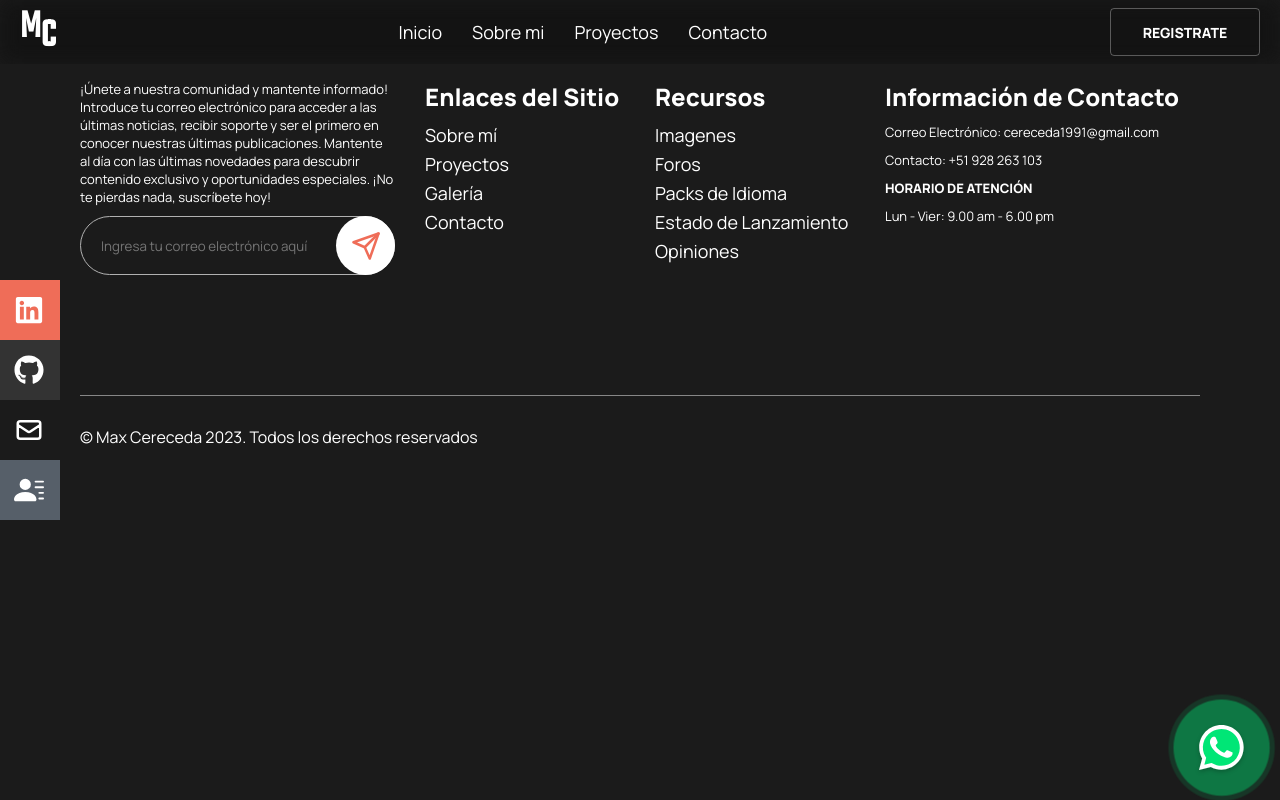
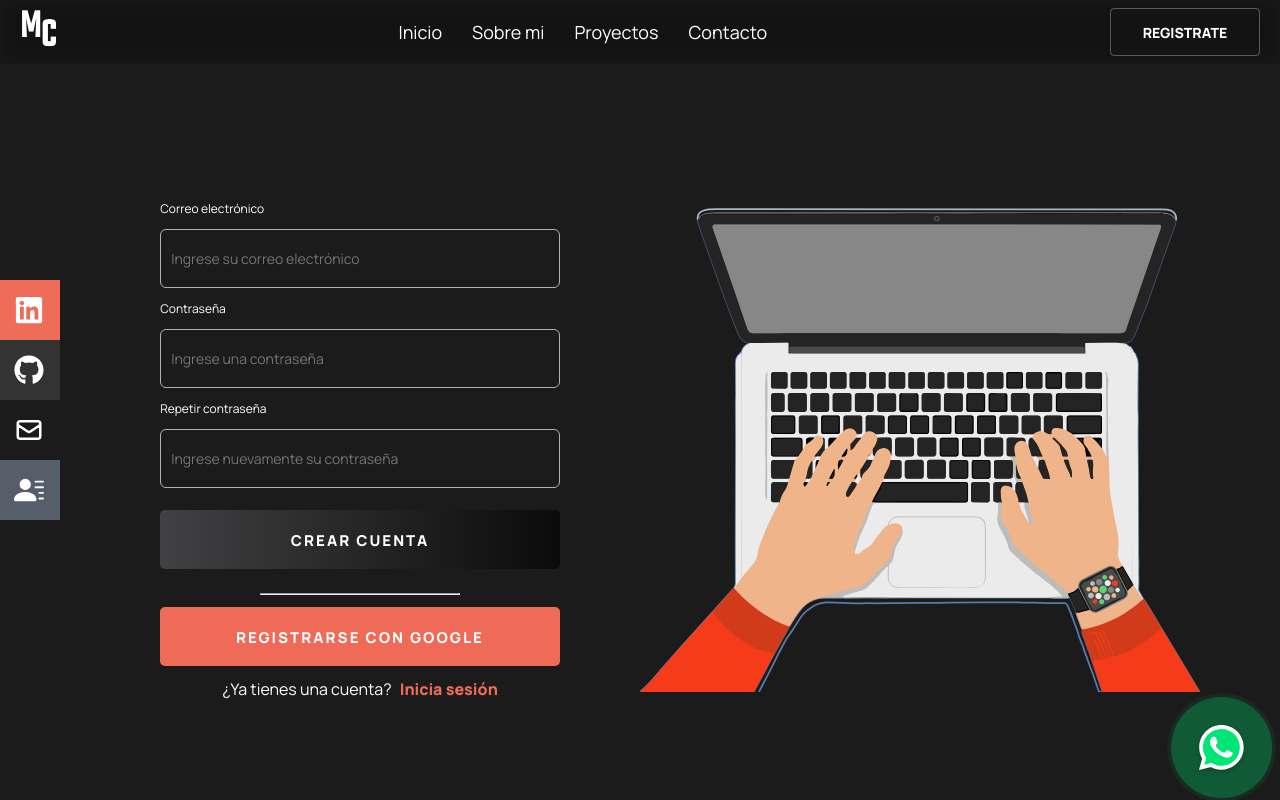
Before and after one commit to cereceda1991/new_portfolio, a React (Vite) app: page /register in a window 1280 px wide. Shown: the top 800 px of the page. Built offline with nearby package versions, Linux system fonts and the light colour scheme.

Commit message:
feat: add login and register pages

```diff
--- a/src/App.jsx
+++ b/src/App.jsx
@@ -3,6 +3,8 @@ import Navbar from './components/Navbar/Navbar';
 import { Route, Routes } from 'react-router-dom';
 import Home from './pages/Home/Home';
 import Footer from './components/Footer/Footer';
+import Register from './pages/Register/Register';
+import Login from './pages/Login/Login';
 
 function App() {
   return (
@@ -10,6 +12,8 @@ function App() {
       <Navbar />
       <Routes>
         <Route path="/" element={<Home />} />
+        <Route path="/register" element={<Register />} />
+        <Route path="/login" element={<Login />} />
       </Routes>
       <Footer />
     </>
--- a/src/components/Footer/Subfooter.css
+++ b/src/components/Footer/Subfooter.css
@@ -42,8 +42,8 @@
   display: grid;
   place-content: center;
   font-family: inherit;
-  background: #fff;
-  color: var(--secondary-color);
+  background: var(--secondary-color);
+  color: var(--Text_Ligth);
   border: none;
   width: 59px;
   height: 59px;
--- a/src/index.css
+++ b/src/index.css
@@ -18,8 +18,8 @@
   --border-color-secondary: #ff1949;
   --background-gradient: linear-gradient(
     90deg,
-    rgba(212, 4, 47, 1) 0%,
-    rgba(255, 25, 73, 1) 100%
+    rgb(239, 107, 87) 0%,
+    rgb(239, 107, 87, 1) 100%
   );
   --background-gradient-secondary: linear-gradient(to right, #414143, #0009);
   --custom-box-shadow: 1px 4px 20px -2px rgba(0, 0, 0, 0.1);
--- /dev/null
+++ b/src/pages/Login/Login.css
@@ -0,0 +1,8 @@
+.recovery__password {
+  text-align: right;
+}
+
+.sub__container-login {
+  display: flex;
+  width: 100%;
+}
--- /dev/null
+++ b/src/pages/Login/Login.jsx
@@ -0,0 +1,85 @@
+import { useState } from 'react';
+import image_register from '../../assets/Home/code_handler.svg';
+import { Link } from 'react-router-dom';
+
+import './Login.css';
+import { handleUpClick } from '../../utils/handleUpClick';
+const Login = () => {
+  const [email, setEmail] = useState('');
+  const [password, setPassword] = useState('');
+
+  const handleEmailChange = (e) => {
+    setEmail(e.target.value);
+  };
+
+  const handlePasswordChange = (e) => {
+    setPassword(e.target.value);
+  };
+
+  const handleSubmit = (e) => {
+    e.preventDefault();
+    // Aquí puedes agregar la lógica para enviar los datos del formulario
+  };
+
+  return (
+    <main className="container__register">
+      <section className="sub__container-login">
+        <div className="register__right">
+          <img src={image_register} alt="Imagen de registro" />
+        </div>
+        <section className="register__left">
+          <form className="register__form-form" onSubmit={handleSubmit}>
+            <label htmlFor="email" className="register__label">
+              Correo electrónico
+            </label>
+            <input
+              id="email"
+              className="register__input"
+              type="email"
+              placeholder="Ingrese su correo electrónico"
+              value={email}
+              onChange={handleEmailChange}
+              required
+            />
+            <label htmlFor="password" className="register__label">
+              Contraseña
+            </label>
+            <input
+              id="password"
+              className="register__input"
+              type="password"
+              placeholder="Ingrese una contraseña"
+              value={password}
+              onChange={handlePasswordChange}
+              required
+            />
+            <p className="recovery__password">
+              ¿Olvidaste tu contraseña?
+              <Link to={'/recovery'}>
+                <b>Haz click aquí</b>
+              </Link>
+            </p>
+
+            <button className="register__button" type="submit">
+              Ingresar
+            </button>
+          </form>
+          <div className="register__form-form">
+            <hr className="line_divider" />
+            <button className="registerGoogle_buttton" type="submit">
+              Ingresar con Google
+            </button>
+            <p className="text__login">
+              ¿No tienes cuenta?
+              <Link to={'/register'} onClick={handleUpClick}>
+                <b>Regístrate</b>
+              </Link>
+            </p>
+          </div>
+        </section>
+      </section>
+    </main>
+  );
+};
+
+export default Login;
--- /dev/null
+++ b/src/pages/Register/Register.css
@@ -0,0 +1,121 @@
+.container__register {
+  display: flex;
+  justify-content: center;
+  align-items: center;
+  padding: 80px;
+  width: 100%;
+  max-width: 2160px;
+  margin: auto;
+}
+
+.sub__container {
+  display: flex;
+  width: 100%;
+}
+
+.register__left {
+  width: 50%;
+  padding: 55.97px 80.25px;
+  display: flex;
+  flex-direction: column;
+  justify-content: center;
+  align-items: center;
+}
+
+.register__form-form {
+  display: grid;
+  width: 100%;
+  max-width: 500px;
+  gap: 12px;
+}
+
+.text__login {
+  text-align: center;
+}
+
+.register__form-form b {
+  text-align: center;
+  color: var(--secondary-color);
+  margin-left: 0.5rem;
+}
+
+.register__title {
+  text-align: center;
+  color: var(--text-title);
+  font-weight: 800;
+  text-transform: uppercase;
+  letter-spacing: 1px;
+  font-size: 32px;
+}
+
+.register__input {
+  display: flex;
+  align-items: center;
+  width: 100%;
+  text-indent: 10px;
+  font-size: 14px;
+  border-radius: 0.375rem;
+}
+
+.register__button,
+.registerGoogle_buttton {
+  font-family: inherit;
+  background: var(--background-gradient);
+  color: #fff;
+  border: none;
+  width: 100%;
+  padding: 20px;
+  height: 59px;
+  text-transform: uppercase;
+  font-weight: bolder;
+  font-size: 15px;
+  letter-spacing: 2px;
+  border-radius: 5px;
+  cursor: pointer;
+}
+
+.register__button {
+  background: var(--background-gradient-secondary);
+  margin-top: 10px;
+}
+
+.registerGoogle_buttton {
+  background: var(--background-gradient);
+}
+
+.register__right {
+  display: flex;
+  width: 50%;
+  flex-direction: column;
+  justify-content: center;
+  align-items: center;
+}
+
+.register__right img {
+  max-width: 623px;
+}
+
+.line_divider {
+  width: 12.5rem;
+  height: 1px;
+  margin: 1.5rem auto 0px;
+  background: rgba(28, 28, 28, 0.74);
+}
+
+@media (max-width: 1200px) {
+  .sub__container {
+    flex-direction: column;
+    width: 100%;
+    padding: 0;
+    box-shadow: none;
+  }
+
+  .register__left {
+    width: 100%;
+    padding: 0;
+  }
+
+  .register__right {
+    display: none;
+  }
+}
--- /dev/null
+++ b/src/pages/Register/Register.jsx
@@ -0,0 +1,95 @@
+import { useState } from 'react';
+import image_register from '../../assets/Home/code_handler.svg';
+import './Register.css';
+import { Link } from 'react-router-dom';
+import { handleUpClick } from '../../utils/handleUpClick';
+
+const Register = () => {
+  const [email, setEmail] = useState('');
+  const [password, setPassword] = useState('');
+  const [repeatPassword, setRepeatPassword] = useState('');
+
+  const handleEmailChange = (e) => {
+    setEmail(e.target.value);
+  };
+
+  const handlePasswordChange = (e) => {
+    setPassword(e.target.value);
+  };
+
+  const handleRepeatPasswordChange = (e) => {
+    setRepeatPassword(e.target.value);
+  };
+
+  const handleSubmit = (e) => {
+    e.preventDefault();
+    // Aquí puedes agregar la lógica para enviar los datos del formulario
+  };
+
+  return (
+    <main className="container__register">
+      <section className="sub__container">
+        <section className="register__left">
+          <form className="register__form-form" onSubmit={handleSubmit}>
+            <label htmlFor="email" className="register__label">
+              Correo electrónico
+            </label>
+            <input
+              id="email"
+              className="register__input"
+              type="email"
+              placeholder="Ingrese su correo electrónico"
+              value={email}
+              onChange={handleEmailChange}
+              required
+            />
+            <label htmlFor="password" className="register__label">
+              Contraseña
+            </label>
+            <input
+              id="password"
+              className="register__input"
+              type="password"
+              placeholder="Ingrese una contraseña"
+              value={password}
+              onChange={handlePasswordChange}
+              required
+            />
+            <label htmlFor="repeatPassword" className="register__label">
+              Repetir contraseña
+            </label>
+            <input
+              id="repeatPassword"
+              className="register__input"
+              type="password"
+              placeholder="Ingrese nuevamente su contraseña"
+              value={repeatPassword}
+              onChange={handleRepeatPasswordChange}
+              required
+            />
+            <button className="register__button" type="submit">
+              Crear cuenta
+            </button>
+          </form>
+          <div className="register__form-form">
+            <hr className="line_divider" />
+            <button className="registerGoogle_buttton" type="submit">
+              Registrarse con Google
+            </button>
+            <p className="text__login">
+              ¿Ya tienes una cuenta?
+              <Link to={'/login'} onClick={handleUpClick}>
+                <b>Inicia sesión</b>
+              </Link>
+            </p>
+          </div>
+        </section>
+        <div className="register__right">
+          <img src={image_register} alt="Imagen de registro" />
+        </div>
+      </section>
+    </main>
+  );
+};
+
+export default Register;
--- /dev/null
+++ b/src/utils/handleUpClick.js
@@ -0,0 +1,3 @@
+export const handleUpClick = () => {
+  window.scrollTo({ top: 0, behavior: 'smooth' });
+};
```
